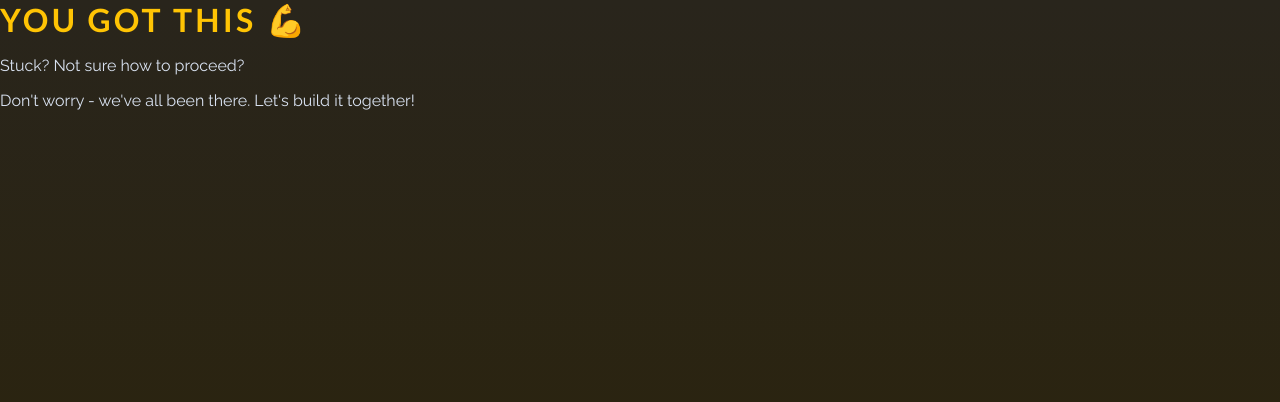
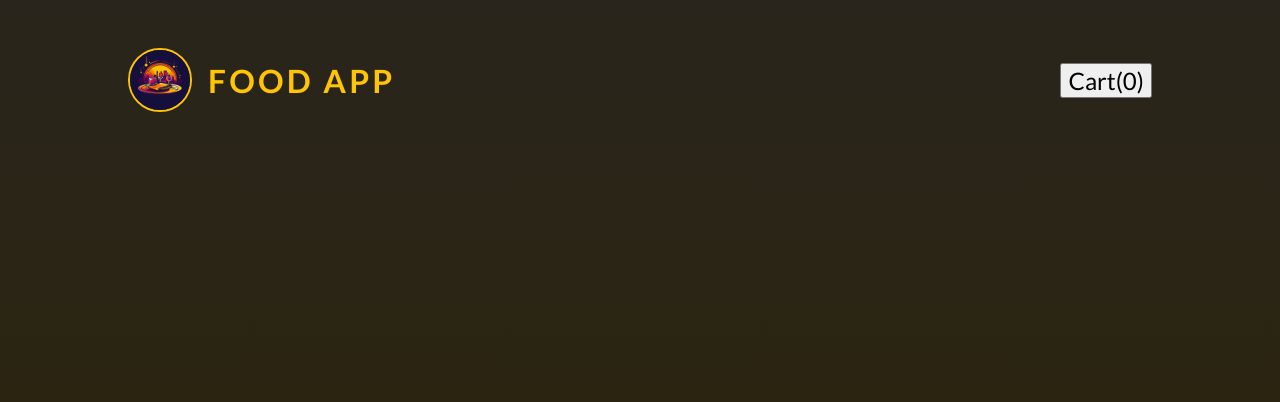
Before and after one commit to swapnil2072/Food-order-app, a React (Vite) app: page / in a window 1280 px wide. Shown: the top 402 px of the page. Built offline with nearby package versions, Linux system fonts and the light colour scheme.

Commit message:
added header component

```diff
--- a/src/App.jsx
+++ b/src/App.jsx
@@ -1,10 +1,8 @@
+import Header from "./components/Header";
+
 function App() {
   return (
-    <>
-      <h1>You got this 💪</h1>
-      <p>Stuck? Not sure how to proceed?</p>
-      <p>Don't worry - we've all been there. Let's build it together!</p>
-    </>
+  <Header/>
   );
 }
 
--- /dev/null
+++ b/src/components/Header.jsx
@@ -0,0 +1,18 @@
+import React from "react";
+import logoImg from "../assets/logo.jpg";
+
+const Header = () => {
+  return (
+    <header id="main-header">
+      <div id="title">
+        <img src={logoImg} alt="food app logo" />
+        <h1>Food app</h1>
+      </div>
+      <nav>
+        <button className="cart">Cart(0)</button>
+      </nav>
+    </header>
+  );
+};
+
+export default Header;
```
Also changed, not shown: src/index.css (line endings or trailing spaces).
